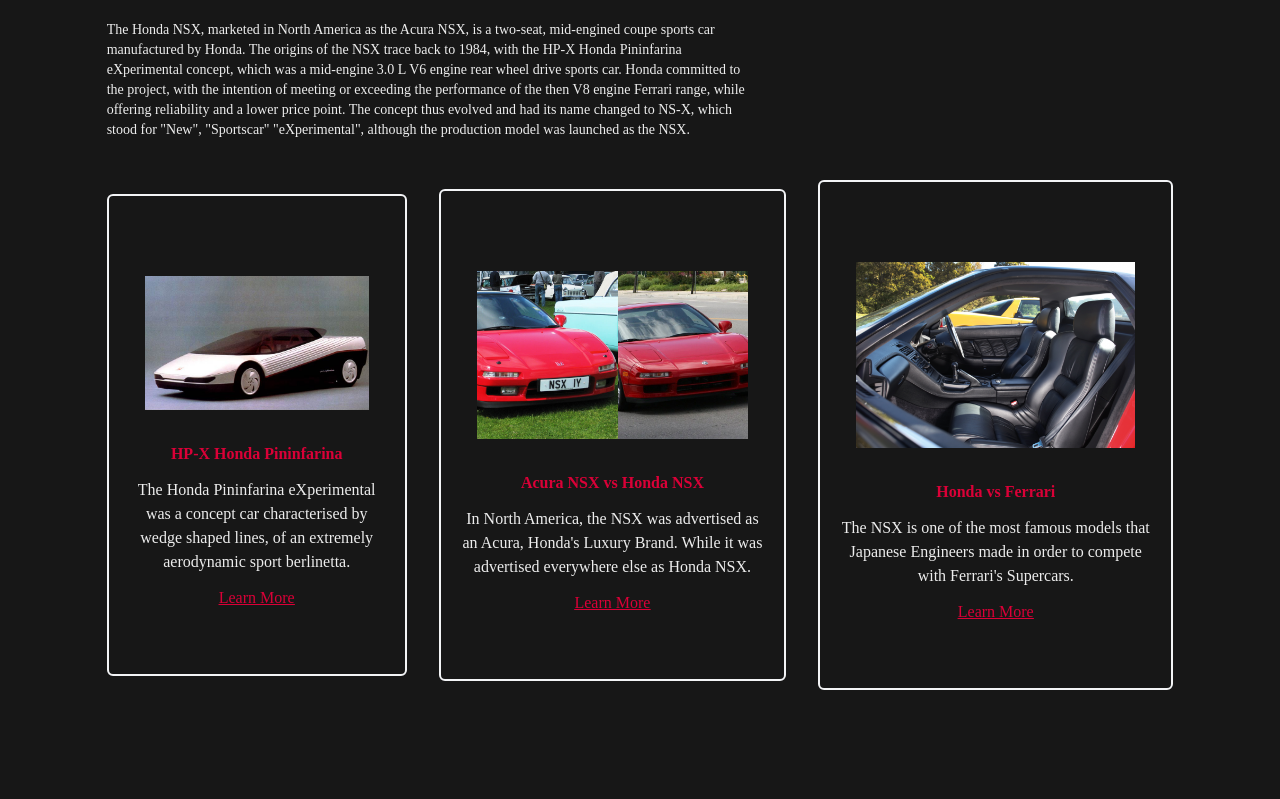
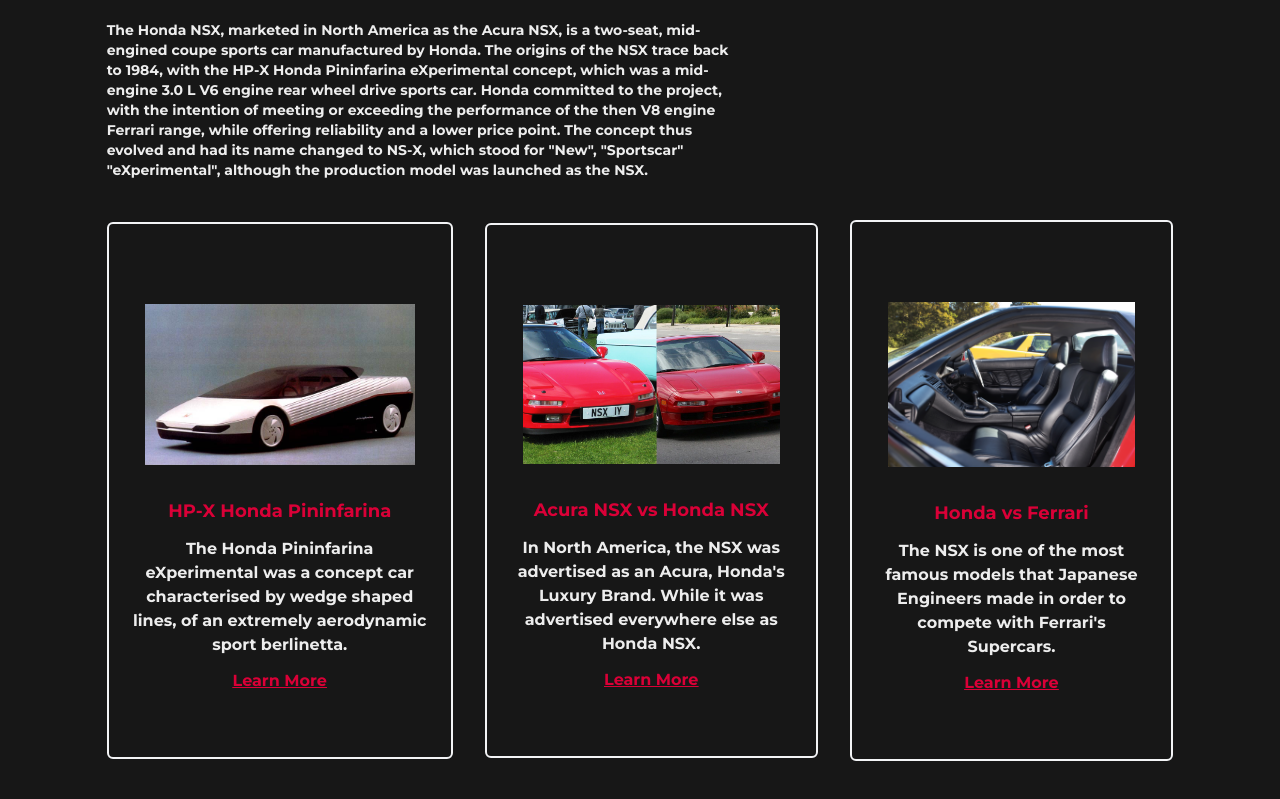
Before and after one commit to Xlin123/nsx-typescript, a React (Vite) app: page / in a window 1280 px wide. Shown: the part 936-1735 px from the top of the page. Before the commit the page ends 1706 px from the top, so only its background shows below. Built offline with nearby package versions, Linux system fonts and the light colour scheme.

Commit message:
Added Missing Font Import/Changed Descriptor Title

```diff
--- a/src/index.css
+++ b/src/index.css
@@ -1,3 +1,4 @@
+@import url("https://fonts.googleapis.com/css2?family=DM+Sans:wght@400;700&family=Montserrat:wght@700&display=swap");
 @tailwind base;
 @tailwind components;
 @tailwind utilities;
--- a/src/scenes/bio/Descriptor.tsx
+++ b/src/scenes/bio/Descriptor.tsx
@@ -23,8 +23,8 @@
                 <img alt='' src={picture} className="flex basis-2/5 p-4"></img>
             </div>
         </div>
-        <h4 className='font-bold '>{title}</h4>
-        <p className='my-3 text-whiteAccent-500'>{body}</p>
+        <h4 className='font-bold text-lg'>{title}</h4>
+        <p className='my-3 text-whiteAccent-500 text-md'>{body}</p>
         {link}
     </motion.div>
   )
```
